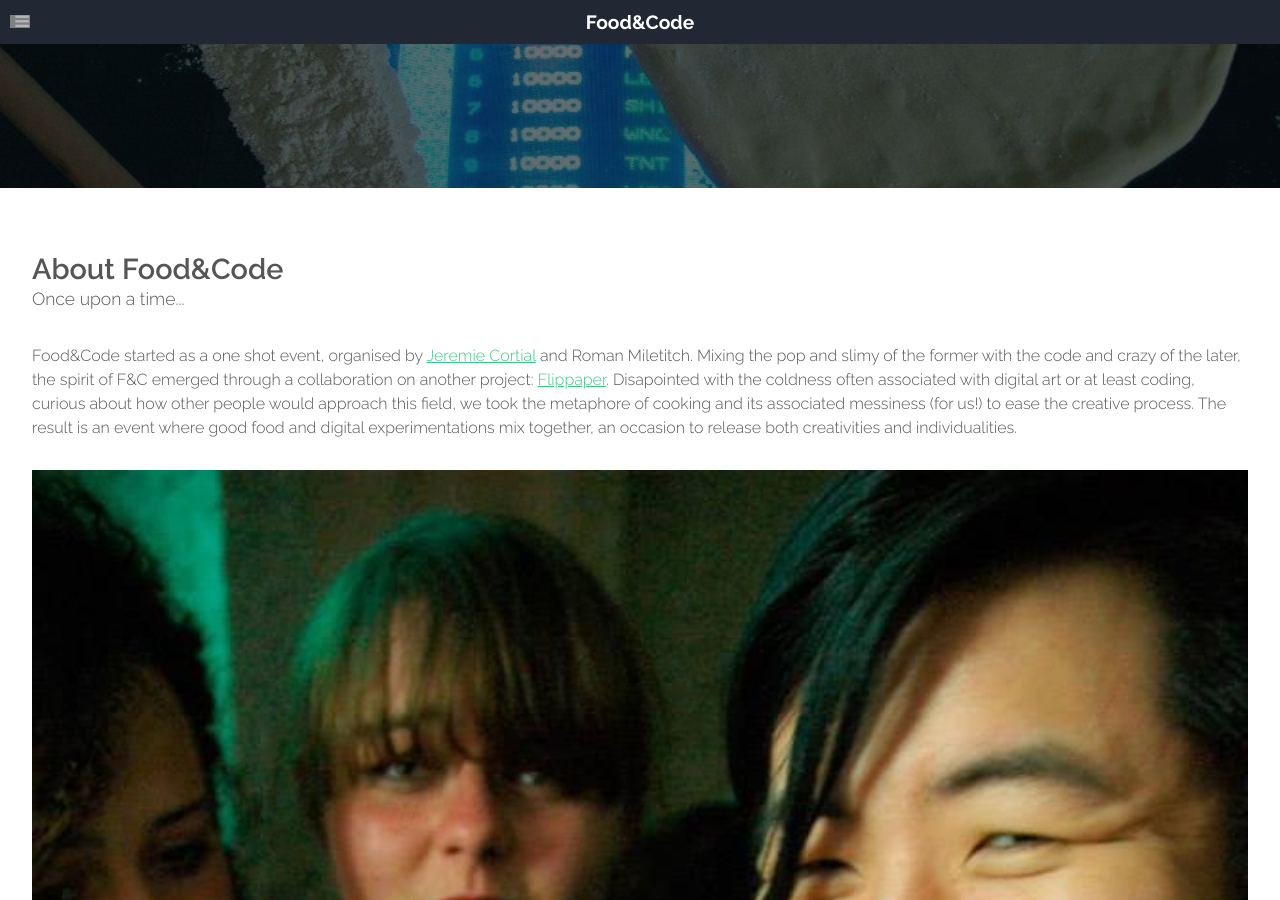
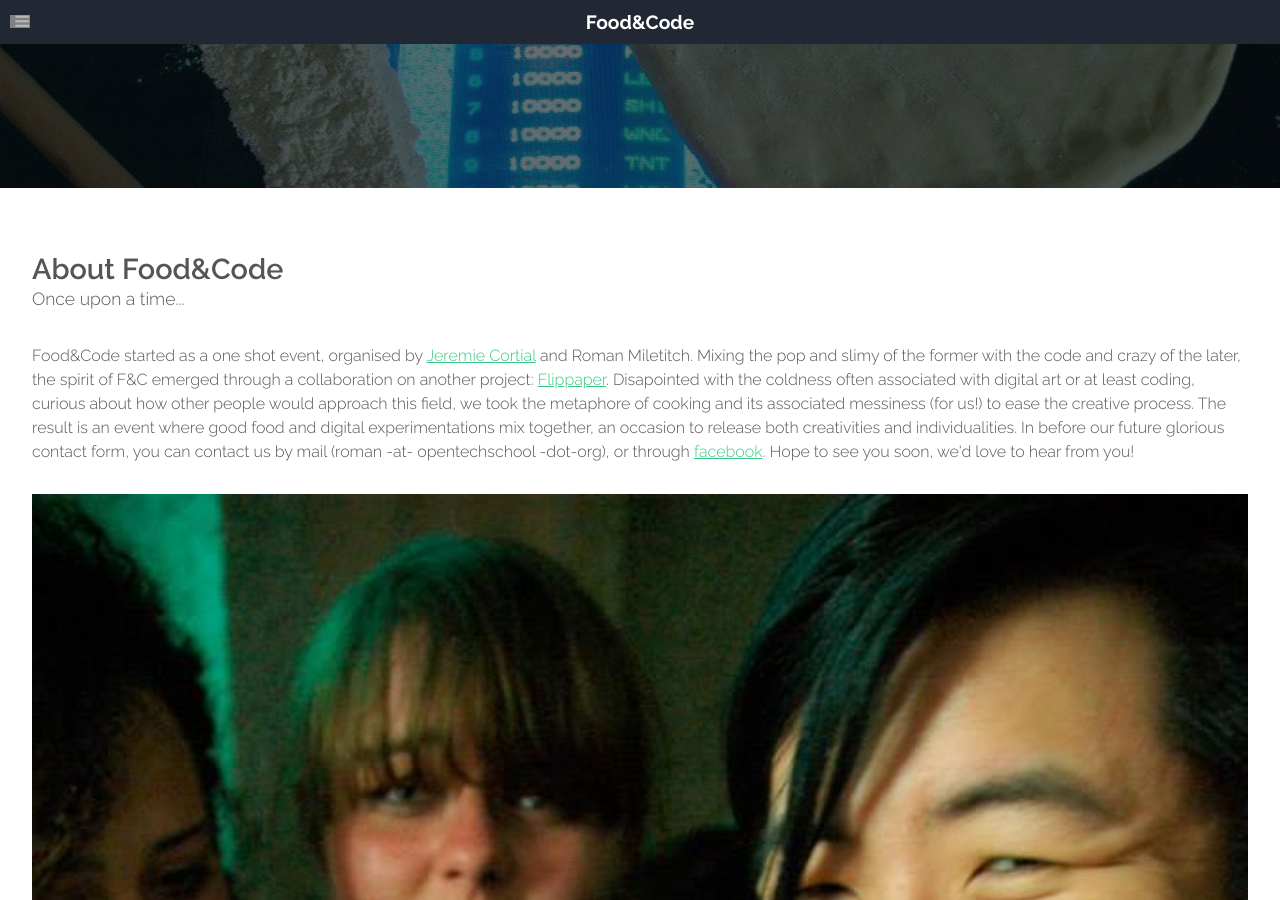
Before and after one commit to FoodAndCode/foodandcode.github.io, a Jekyll site: the page built from about.html, in a window 1280 px wide and 900 px high. Built offline with Jekyll 4.4.1, drawn with Linux system fonts in a browser that asks for light colours; grey boxes are pictures that could not be loaded.

Commit message:
Update about.html

```diff
--- a/about.html
+++ b/about.html
@@ -30,6 +30,7 @@ layout: main
 
                         Food&Code started as a one shot event, organised by <a href="http://jercortial.com">Jeremie Cortial</a> and Roman Miletitch. Mixing the pop and slimy of the former with the code and crazy of the later, the spirit of F&C emerged through a collaboration on another project: <a href="http://www.flippaper.org">Flippaper</a>. Disapointed with the coldness often associated with digital art or at least coding, curious about how other people would approach this field, we took the metaphore of cooking and its associated messiness (for us!) to ease the creative process. The result is an event where good food and digital experimentations mix together, an occasion to release both creativities and individualities.
 
+			In before our future glorious contact form, you can contact us by mail (roman -at- opentechschool -dot-org), or through <a href="https://www.facebook.com/foodandcode">facebook</a>. Hope to see you soon, we'd love to hear from you!
 					</section>
 				</div>
 
```
